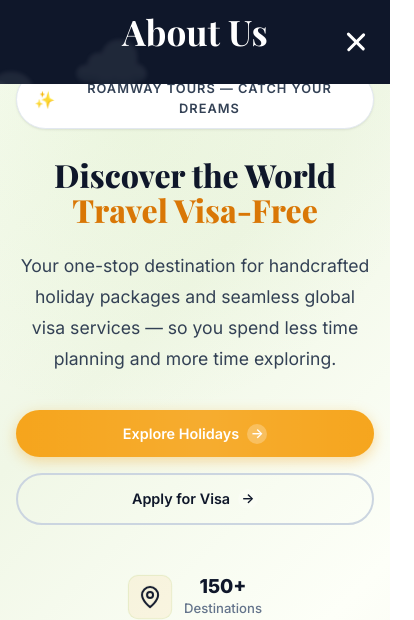
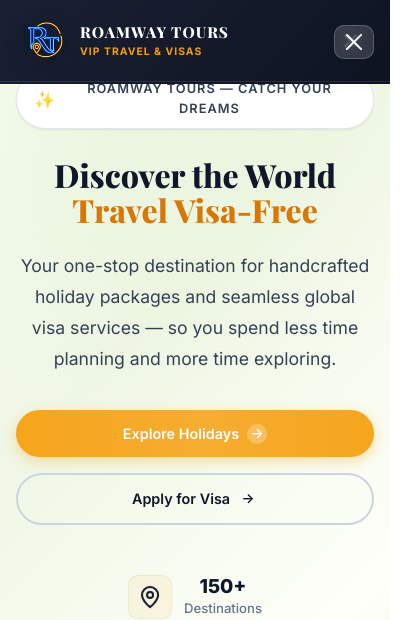
Before and after one commit to Shibinashiq/akshay, a React (Vite) app: page / in a window 390 px wide. Both pictures are taken after a click on the button "Toggle mobile menu". Shown: the top 620 px of the page, 414 px wide, since content can reach past the window. Built offline with nearby package versions, Linux system fonts and the light colour scheme.

Commit message:
feat: modernize mobile navigation bar with glassmorphism drawer and add touch swipe carousels for mobile listings

```diff
--- a/src/components/Navbar/Navbar.css
+++ b/src/components/Navbar/Navbar.css
@@ -142,60 +142,36 @@
   box-shadow: 0 4px 14px rgba(37, 211, 102, 0.35);
 }
 
-.navbar-whatsapp-icon {
-  font-size: 1.1rem;
-}
-
-.navbar-cta {
-  display: inline-flex;
-  align-items: center;
-  justify-content: center;
-  padding: 10px 22px;
-  background: linear-gradient(135deg, var(--primary) 0%, var(--primary-dark) 100%);
-  color: #0F172A;
-  border-radius: var(--radius-pill);
-  font-size: 0.88rem;
-  font-weight: 700;
-  gap: 8px;
-  box-shadow: var(--shadow-primary);
-  transition: all var(--transition-base);
-  height: 44px;
-  white-space: nowrap;
-}
-
-.navbar-cta:hover {
-  transform: translateY(-2px);
-  box-shadow: 0 8px 25px rgba(245, 158, 11, 0.45);
-}
-
-.navbar-cta-icon {
-  width: 24px;
-  height: 24px;
-  background: rgba(15, 23, 42, 0.15);
-  border-radius: var(--radius-circle);
-  display: flex;
-  align-items: center;
-  justify-content: center;
-  font-size: 0.75rem;
-}
-
 /* Mobile Menu Button */
 .navbar-mobile-btn {
   display: none;
   flex-direction: column;
   gap: 5px;
-  padding: 6px;
+  padding: 8px;
   cursor: pointer;
-  z-index: 10;
+  z-index: calc(var(--z-modal) + 10);
+  background: rgba(255, 255, 255, 0.8);
+  backdrop-filter: blur(10px);
+  border-radius: var(--radius-md);
+  border: 1px solid rgba(0, 0, 0, 0.08);
 }
 
 .navbar-mobile-btn span {
   display: block;
-  width: 24px;
-  height: 2.5px;
+  width: 22px;
+  height: 2px;
   background: var(--text-primary);
   border-radius: 2px;
   transition: all var(--transition-base);
+}
+
+.navbar-mobile-btn.active {
+  background: rgba(255, 255, 255, 0.15);
+  border-color: rgba(255, 255, 255, 0.2);
+}
+
+.navbar-mobile-btn.active span {
+  background: #ffffff !important;
 }
 
 .navbar-mobile-btn.active span:nth-child(1) {
@@ -211,20 +187,21 @@
   transform: rotate(-45deg) translate(5px, -5px);
 }
 
-/* ===== Fullscreen Animated Mobile Menu ===== */
+/* ===== Modern Fullscreen Glassmorphic Mobile Drawer ===== */
 .navbar-mobile-fullscreen {
   position: fixed;
   inset: 0;
-  background: var(--bg-dark);
+  background: linear-gradient(135deg, rgba(15, 23, 42, 0.96) 0%, rgba(10, 15, 30, 0.98) 100%);
+  backdrop-filter: blur(25px);
+  -webkit-backdrop-filter: blur(25px);
   z-index: var(--z-modal);
   display: flex;
   flex-direction: column;
-  justify-content: center;
-  align-items: center;
+  justify-content: space-between;
   opacity: 0;
   visibility: hidden;
-  transition: opacity 0.5s cubic-bezier(0.4, 0, 0.2, 1), visibility 0.5s cubic-bezier(0.4, 0, 0.2, 1);
-  overflow: hidden;
+  transition: opacity 0.4s cubic-bezier(0.4, 0, 0.2, 1), visibility 0.4s cubic-bezier(0.4, 0, 0.2, 1);
+  overflow-y: auto;
 }
 
 .navbar-mobile-fullscreen.active {
@@ -232,118 +209,157 @@
   visibility: visible;
 }
 
-/* Background Animations */
-.mobile-bg-animations {
-  position: absolute;
-  inset: 0;
-  overflow: hidden;
-  pointer-events: none;
-  z-index: 1;
+/* Mobile Header */
+.mobile-nav-header {
+  display: flex;
+  align-items: center;
+  justify-content: space-between;
+  padding: 20px 24px;
+  border-bottom: 1px solid rgba(255, 255, 255, 0.1);
 }
 
-.cloud {
-  position: absolute;
-  font-size: 3.5rem;
-  opacity: 0.08;
-  filter: blur(2px);
-  animation: floatClouds linear infinite;
+.mobile-nav-brand {
+  display: flex;
+  align-items: center;
+  gap: 12px;
+}
+
+.mobile-nav-logo {
+  height: 40px;
+  width: auto;
+  border-radius: var(--radius-sm);
+}
+
+.mobile-brand-meta {
+  display: flex;
+  flex-direction: column;
+}
+
+.mobile-brand-title {
+  font-family: var(--font-display);
+  font-weight: 800;
+  font-size: 0.95rem;
+  color: white;
+  letter-spacing: 1px;
+}
+
+.mobile-brand-sub {
+  font-size: 0.65rem;
+  font-weight: 700;
+  color: var(--primary);
+  letter-spacing: 1px;
+}
+
+.mobile-nav-close {
+  color: rgba(255, 255, 255, 0.7);
+  font-size: 1.4rem;
+  padding: 6px;
+  transition: color 0.2s ease;
+}
+
+.mobile-nav-close:hover {
   color: white;
 }
 
-.cloud-1 { top: 15%; left: -15%; animation-duration: 35s; font-size: 4rem; }
-.cloud-2 { top: 45%; left: -25%; animation-duration: 45s; font-size: 5rem; animation-delay: 5s; }
-.cloud-3 { top: 75%; left: -10%; animation-duration: 30s; font-size: 3rem; animation-delay: 12s; }
-
-@keyframes floatClouds {
-  0% { transform: translateX(0); }
-  100% { transform: translateX(120vw); }
-}
-
-.flying-plane {
-  position: absolute;
-  font-size: 3rem;
-  top: 70%;
-  left: -20%;
-  opacity: 0;
-  z-index: 2;
-  filter: drop-shadow(0 15px 15px rgba(0,0,0,0.6));
-}
-
-.navbar-mobile-fullscreen.active .flying-plane {
-  animation: flyPlane 5s cubic-bezier(0.34, 1.56, 0.64, 1) forwards;
-  animation-delay: 0.2s;
-}
-
-@keyframes flyPlane {
-  0% { transform: translate(0, 0) rotate(15deg) scale(0.5); opacity: 0; }
-  15% { opacity: 1; }
-  50% { transform: translate(60vw, -30vh) rotate(5deg) scale(1.3); }
-  85% { opacity: 1; }
-  100% { transform: translate(120vw, -60vh) rotate(0deg) scale(1); opacity: 0; }
-}
-
-/* Menu Content Inner */
+/* Mobile Drawer Inner Links */
 .navbar-mobile-fullscreen-inner {
-  position: relative;
-  z-index: 10;
+  padding: 30px 24px 40px;
   display: flex;
   flex-direction: column;
-  align-items: center;
-  width: 100%;
-  padding: 20px;
+  justify-content: space-between;
+  flex: 1;
 }
 
 .navbar-mobile-fullscreen-links {
   display: flex;
   flex-direction: column;
-  align-items: center;
-  gap: 24px;
-  margin-bottom: 50px;
+  gap: 14px;
 }
 
 .navbar-mobile-fullscreen-link {
-  font-family: var(--font-display);
-  font-size: 2.2rem;
-  font-weight: 700;
+  display: flex;
+  align-items: center;
+  justify-content: space-between;
+  padding: 16px 20px;
+  background: rgba(255, 255, 255, 0.05);
+  border: 1px solid rgba(255, 255, 255, 0.08);
+  border-radius: var(--radius-lg);
   color: white;
   text-decoration: none;
   opacity: 0;
-  transform: translateY(40px);
-  transition: color 0.3s ease;
+  transform: translateY(20px);
+  transition: all 0.3s ease;
 }
 
 .navbar-mobile-fullscreen.active .navbar-mobile-fullscreen-link {
-  animation: slideUpFade 0.6s cubic-bezier(0.4, 0, 0.2, 1) forwards;
+  animation: slideUpFade 0.5s cubic-bezier(0.4, 0, 0.2, 1) forwards;
   animation-delay: var(--delay);
 }
 
-.navbar-mobile-fullscreen-link:hover,
-.navbar-mobile-fullscreen-link.active {
-  color: var(--primary);
+.navbar-mobile-fullscreen-link.active,
+.navbar-mobile-fullscreen-link:hover {
+  background: rgba(245, 158, 11, 0.15);
+  border-color: rgba(245, 158, 11, 0.4);
+  transform: translateX(4px);
 }
 
-.navbar-mobile-fullscreen-actions {
-  opacity: 0;
-  transform: translateY(40px);
+.mobile-link-num {
+  font-size: 0.75rem;
+  font-weight: 800;
+  color: var(--primary);
+  font-family: monospace;
 }
 
-.navbar-mobile-fullscreen.active .navbar-mobile-fullscreen-actions {
-  animation: slideUpFade 0.6s cubic-bezier(0.4, 0, 0.2, 1) forwards;
-  animation-delay: 0.8s;
+.mobile-link-text {
+  font-family: var(--font-body);
+  font-size: 1.15rem;
+  font-weight: 700;
+  flex: 1;
+  margin-left: 14px;
 }
 
-.navbar-mobile-fullscreen-actions .navbar-whatsapp {
-  background: transparent;
-  color: white;
-  border-color: rgba(255,255,255,0.2);
-  height: 50px;
+.mobile-link-arrow {
   font-size: 1rem;
-  padding: 0 30px;
+  color: rgba(255, 255, 255, 0.4);
+  transition: transform 0.2s ease, color 0.2s ease;
 }
 
-.navbar-mobile-fullscreen-actions .navbar-whatsapp:hover {
+.navbar-mobile-fullscreen-link:hover .mobile-link-arrow {
+  color: var(--primary);
+  transform: translateX(4px);
+}
+
+/* Quick Mobile Contact Bar */
+.navbar-mobile-quick-contact {
+  display: grid;
+  grid-template-columns: 1fr 1fr;
+  gap: 12px;
+  margin-top: 30px;
+}
+
+.mobile-contact-card {
+  display: flex;
+  align-items: center;
+  justify-content: center;
+  gap: 8px;
+  padding: 14px;
+  border-radius: var(--radius-full);
+  font-size: 0.9rem;
+  font-weight: 700;
+  text-decoration: none;
+  transition: all 0.3s ease;
+}
+
+.mobile-contact-call {
+  background: rgba(255, 255, 255, 0.1);
+  color: white;
+  border: 1px solid rgba(255, 255, 255, 0.2);
+}
+
+.mobile-contact-wa {
   background: #25D366;
-  border-color: #25D366;
+  color: white;
+  box-shadow: 0 8px 20px rgba(37, 211, 102, 0.3);
 }
 
 @keyframes slideUpFade {
@@ -351,15 +367,6 @@
     opacity: 1;
     transform: translateY(0);
   }
-}
-
-/* Hamburger button color change when menu open */
-.navbar-mobile-btn {
-  z-index: calc(var(--z-modal) + 10);
-}
-
-.navbar-mobile-btn.active span {
-  background: white !important;
 }
 
 /* ===== Responsive ===== */
--- a/src/components/Navbar/Navbar.jsx
+++ b/src/components/Navbar/Navbar.jsx
@@ -82,15 +82,23 @@ function Navbar() {
         </button>
       </div>
 
-      {/* Fullscreen Animated Mobile Menu */}
+      {/* Modern Glassmorphic Fullscreen Mobile Navigation Drawer */}
       <div className={`navbar-mobile-fullscreen ${mobileOpen ? 'active' : ''}`} role="dialog" aria-label="Mobile navigation menu">
-
-        {/* Travel Animations */}
-        <div className="mobile-bg-animations">
-          <div className="cloud cloud-1">☁️</div>
-          <div className="cloud cloud-2">☁️</div>
-          <div className="cloud cloud-3">☁️</div>
-          <div className="flying-plane">✈️</div>
+        <div className="mobile-nav-header">
+          <div className="mobile-nav-brand">
+            <img src={logoImg} alt="Roamway Tours Logo" className="mobile-nav-logo" />
+            <div className="mobile-brand-meta">
+              <span className="mobile-brand-title">ROAMWAY TOURS</span>
+              <span className="mobile-brand-sub">VIP TRAVEL & VISAS</span>
+            </div>
+          </div>
+          <button
+            className="mobile-nav-close"
+            onClick={() => setMobileOpen(false)}
+            aria-label="Close navigation"
+          >
+            ✕
+          </button>
         </div>
 
         <div className="navbar-mobile-fullscreen-inner">
@@ -100,21 +108,28 @@ function Navbar() {
                 key={link.label}
                 href={link.href}
                 className={`navbar-mobile-fullscreen-link ${activeLink === link.label ? 'active' : ''}`}
-                style={{ '--delay': `${0.2 + (index * 0.1)}s` }}
+                style={{ '--delay': `${0.1 + (index * 0.08)}s` }}
                 onClick={(e) => {
                   e.preventDefault();
                   handleLinkClick(link.label, link.href);
                 }}
               >
-                {link.label}
+                <span className="mobile-link-num">0{index + 1}</span>
+                <span className="mobile-link-text">{link.label}</span>
+                <span className="mobile-link-arrow">→</span>
               </a>
             ))}
           </div>
 
-          <div className="navbar-mobile-fullscreen-actions">
-            <a href="https://wa.me/15551234567" className="navbar-whatsapp" onClick={() => setMobileOpen(false)}>
-              <span className="navbar-whatsapp-icon">💬</span>
-              WhatsApp Us
+          {/* Quick Mobile Contact Buttons */}
+          <div className="navbar-mobile-quick-contact">
+            <a href="tel:+15551234567" className="mobile-contact-card mobile-contact-call">
+              <span className="mobile-contact-icon">📞</span>
+              <span>Call Us</span>
+            </a>
+            <a href="https://wa.me/15551234567" className="mobile-contact-card mobile-contact-wa">
+              <span className="mobile-contact-icon">💬</span>
+              <span>WhatsApp</span>
             </a>
           </div>
         </div>
```
Also changed, not shown: src/components/Destinations/Destinations.css (+33 -10 lines), src/components/Packages/Packages.css (+55 -4 lines).
